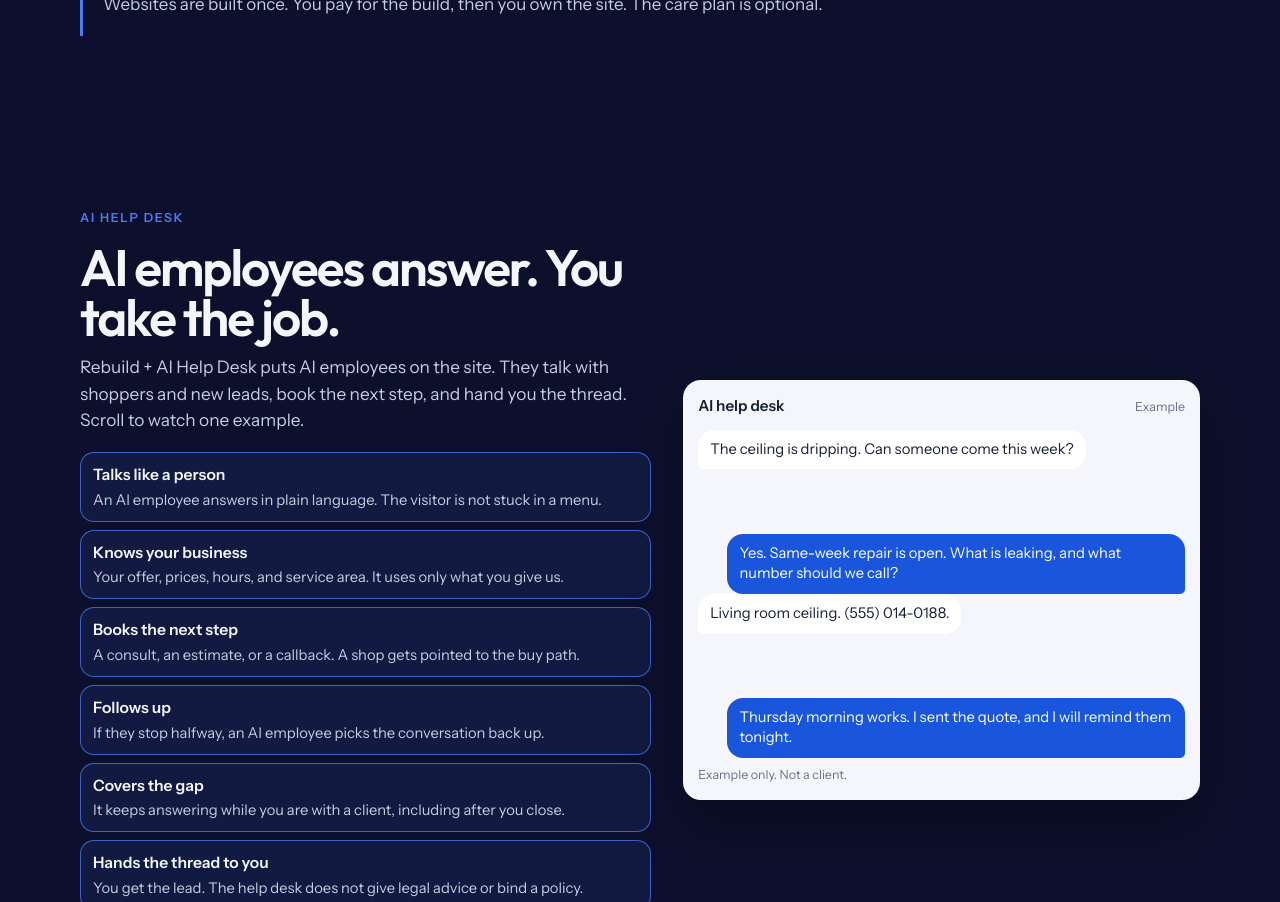
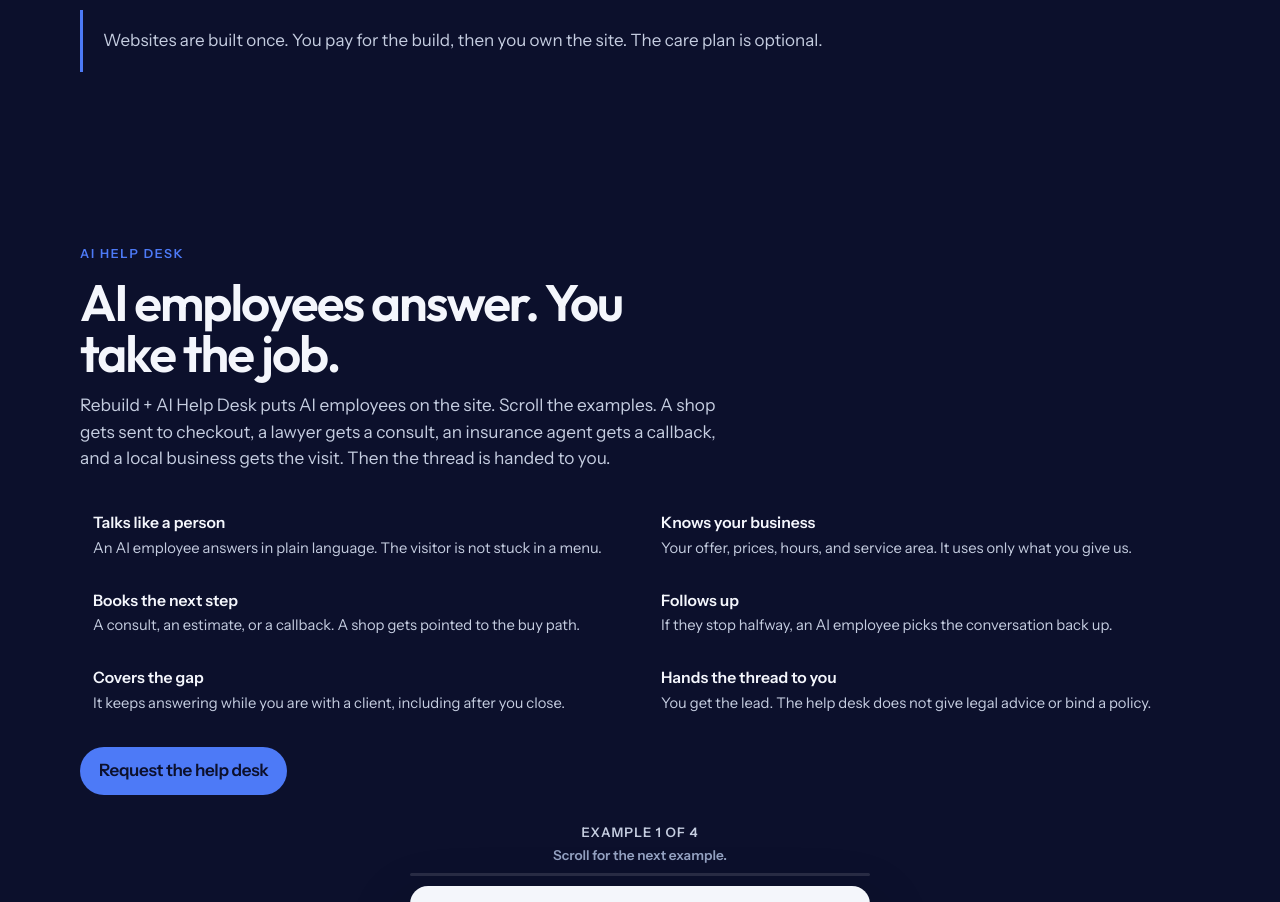
Before and after one commit to konvertmarketing1-star/konvrt, a React (Vite) app: page / in a window 1280 px wide. Shown: the part 3640-4542 px from the top of the page. Built offline with nearby package versions, Linux system fonts and the light colour scheme.

Commit message:
Show four help-desk examples that change as you scroll.
Each example is a full conversation with a separate handoff, for a shop, a lawyer, an insurance agent, and a local business.

```diff
--- a/src/App.tsx
+++ b/src/App.tsx
@@ -8,7 +8,7 @@ import {
   customOffer,
   customSeeds,
   deskCapabilities,
-  deskMessages,
+  deskThreads,
   faqs,
   fit,
   guarantee,
@@ -88,6 +88,127 @@ function stickyFor(band: string) {
   return { href: "#offers", ghost: "See websites", primary: "Request Rebuild", packageId: "rebuild" as const };
 }
 
+function DeskChat({ thread }: { thread: (typeof deskThreads)[number] }) {
+  return (
+    <div className="textshot desk-chat">
+      <header>
+        <strong>{thread.who}</strong>
+        <span>Example · {thread.kind}</span>
+      </header>
+      <div className="desk-chat-body">
+        {thread.messages.map((message) => (
+          <div key={message.text} className={`bubble ${message.from}`}>
+            <span className="who">{message.from === "in" ? "Visitor" : "AI help desk"}</span>
+            {message.text}
+          </div>
+        ))}
+      </div>
+      <p className="desk-handoff">
+        <strong>Handed to you</strong>
+        {thread.handoff}
+      </p>
+      <p className="desk-note">Example only. Not a client.</p>
+    </div>
+  );
+}
+
+function DeskExamples({ onRequest }: { onRequest: () => void }) {
+  const stageRef = useRef<HTMLDivElement>(null);
+  const still = prefersStill();
+  const [view, setView] = useState({ index: 0, amount: still ? 1 : 0 });
+
+  useEffect(() => {
+    if (still) return;
+    const stage = stageRef.current;
+    if (!stage) return;
+    const update = () => {
+      const pin = stage.querySelector<HTMLElement>(".desk-phone-pin");
+      const rect = stage.getBoundingClientRect();
+      const stickyTop = 96;
+      const travel = Math.max(stage.offsetHeight - (pin?.offsetHeight ?? 0), 1);
+      const amount = Math.min(1, Math.max(0, (stickyTop - rect.top) / travel));
+      const last = deskThreads.length - 1;
+      const index = amount >= 0.999 ? last : Math.min(last, Math.floor(amount * deskThreads.length));
+      const rounded = Math.round(amount * 200) / 200;
+      setView((prev) => (prev.index === index && prev.amount === rounded ? prev : { index, amount: rounded }));
+    };
+    update();
+    window.addEventListener("scroll", update, { passive: true });
+    window.addEventListener("resize", update);
+    return () => {
+      window.removeEventListener("scroll", update);
+      window.removeEventListener("resize", update);
+    };
+  }, [still]);
+
+  const goTo = (index: number) => {
+    const stage = stageRef.current;
+    if (!stage) return;
+    const pin = stage.querySelector<HTMLElement>(".desk-phone-pin");
+    const stickyTop = 96;
+    const travel = Math.max(stage.offsetHeight - (pin?.offsetHeight ?? 0), 1);
+    const amount = index / (deskThreads.length - 1);
+    const top = stage.getBoundingClientRect().top + window.scrollY;
+    window.scrollTo({ top: top - stickyTop + amount * travel, behavior: "smooth" });
+  };
+
+  const thread = deskThreads[view.index] ?? deskThreads[0];
+
+  return (
+    <section className="section" id="desk">
+      <div className="wrap">
+        <div className="section-head">
+          <p className="kicker">AI help desk</p>
+          <h2>AI employees answer. You take the job.</h2>
+          <p className="lede">
+            Rebuild + AI Help Desk puts AI employees on the site. Scroll the examples. A shop gets
+            sent to checkout, a lawyer gets a consult, an insurance agent gets a callback, and a
+            local business gets the visit. Then the thread is handed to you.
+          </p>
+        </div>
+        <ul className="desk-caps">
+          {deskCapabilities.map((item) => (
+            <li key={item.title}>
+              <strong>{item.title}</strong>
+              <span>{item.body}</span>
+            </li>
+          ))}
+        </ul>
+        <button type="button" className="btn btn-primary" onClick={onRequest}>
+          Request the help desk
+        </button>
+      </div>
+      {still ? (
+        <div className="wrap desk-stack">
+          {deskThreads.map((item) => (
+            <DeskChat key={item.id} thread={item} />
+          ))}
+        </div>
+      ) : (
+        <div className="desk-scroll" ref={stageRef}>
+          <div className="desk-phone-pin">
+            <p className="desk-count">
+              Example {view.index + 1} of {deskThreads.length}
+              <span>{view.index === deskThreads.length - 1 ? "That is the handoff." : "Scroll for the next example."}</span>
+            </p>
+            <div className="desk-meter" aria-hidden="true">
+              <span style={{ transform: `scaleX(${view.amount})` }} />
+            </div>
+            <DeskChat key={thread.id} thread={thread} />
+            <div className="desk-switch" role="group" aria-label="Help desk examples">
+              {deskThreads.map((item, index) => (
+                <button key={item.id} type="button" aria-pressed={index === view.index} onClick={() => goTo(index)}>
+                  {item.kind}
+                </button>
+              ))}
+            </div>
+          </div>
+        </div>
+      )}
+    </section>
+  );
+}
+
 export function App() {
   const [scrolled, setScrolled] = useState(false);
   const [menuOpen, setMenuOpen] = useState(false);
@@ -96,7 +217,6 @@ export function App() {
   const [band, setBand] = useState("hero");
   const [countResults, setCountResults] = useState(false);
   const millions = useCountUp(10, countResults);
-  const [deskStep, setDeskStep] = useState(() => (prefersStill() ? deskMessages.length - 1 : 0));
   const heroActions = useRef<HTMLDivElement>(null);
   const heroArt = useRef<HTMLDivElement>(null);
   const sticky = stickyFor(band);
@@ -137,15 +257,6 @@ export function App() {
       if (heroArt.current) {
         const y = Math.min(window.scrollY * 0.22, 72);
         heroArt.current.style.transform = `translate3d(0, ${y}px, 0)`;
-      }
-      const desk = document.getElementById("desk");
-      if (desk) {
-        const rect = desk.getBoundingClientRect();
-        const passed = window.innerHeight * 0.72 - rect.top;
-        const span = Math.max(rect.height - window.innerHeight * 0.45, 1);
-        const amount = Math.min(1, Math.max(0, passed / span));
-        const last = deskMessages.length - 1;
-        setDeskStep(amount >= 0.98 ? last : Math.min(last, Math.floor(amount * deskMessages.length)));
       }
       const cards = [...document.querySelectorAll<HTMLElement>("#offers .offer, #creative .offer")];
       const mid = window.innerHeight * 0.46;
@@ -499,7 +610,7 @@ export function App() {
                     <div className="bubble in">
                       Rear-ended yesterday. Can I talk with someone this week?
                     </div>
-                    <div className="bubble out">Thursday at 10. I sent the consult form.</div>
+                    <div className="bubble out">Thursday at 10:00 works. The office will call you then. This is not legal advice.</div>
                   </div>
                   <figcaption>
                     <span>Example</span>
@@ -517,7 +628,7 @@ export function App() {
                       Ceiling is dripping. Can someone come this week?
                       <img src="/examples/leak.jpg" alt="" />
                     </div>
-                    <div className="bubble out">Thursday morning works. I sent the quote.</div>
+                    <div className="bubble out">Thursday morning is open. Send the address and we will book the visit.</div>
                   </div>
                   <figcaption>
                     <span>Example</span>
@@ -596,44 +707,7 @@ export function App() {
           </div>
         </section>
 
-        <section className="section desk-stage" id="desk">
-          <div className="wrap desk-pin">
-            <div>
-              <p className="kicker">AI help desk</p>
-              <h2>AI employees answer. You take the job.</h2>
-              <p className="lede">
-                Rebuild + AI Help Desk puts AI employees on the site. They talk with shoppers and
-                new leads, book the next step, and hand you the thread. Scroll to watch one example.
-              </p>
-              <ul className="desk-caps">
-                {deskCapabilities.map((item, index) => {
-                  const capOn = Math.round((deskStep / (deskMessages.length - 1)) * (deskCapabilities.length - 1));
-                  return (
-                    <li key={item.title} className={index <= capOn ? "is-on" : undefined}>
-                      <strong>{item.title}</strong>
-                      <span>{item.body}</span>
-                    </li>
-                  );
-                })}
-              </ul>
-              <button type="button" className="btn btn-primary" onClick={() => openInquiry("front-desk")}>
-                Request the help desk
-              </button>
-            </div>
-            <div className="textshot desk-chat">
-              <header>
-                <strong>AI help desk</strong>
-                <span>Example</span>
-              </header>
-              {deskMessages.map((message, index) => (
-                <div key={message.text} className={index <= deskStep ? `bubble ${message.from} is-shown` : `bubble ${message.from}`}>
-                  {message.text}
-                </div>
-              ))}
-              <p className="desk-note">Example only. Not a client.</p>
-            </div>
-          </div>
-        </section>
+        <DeskExamples onRequest={() => openInquiry("front-desk")} />
 
         <section className="section" id="creative">
           <div className="wrap">
--- a/src/data.ts
+++ b/src/data.ts
@@ -282,11 +282,55 @@ export const deskCapabilities = [
   },
 ];
 
-export const deskMessages = [
-  { from: "in", text: "The ceiling is dripping. Can someone come this week?" },
-  { from: "out", text: "Yes. Same-week repair is open. What is leaking, and what number should we call?" },
-  { from: "in", text: "Living room ceiling. (555) 014-0188." },
-  { from: "out", text: "Thursday morning works. I sent the quote, and I will remind them tonight." },
+export const deskThreads = [
+  {
+    id: "shop",
+    who: "Marlow",
+    kind: "Shop",
+    handoff: "Shopper sent to checkout. Cedar hand oil, two bottles, $28 each.",
+    messages: [
+      { from: "in" as const, text: "Is the cedar hand oil in stock? I need two bottles by Friday." },
+      { from: "out" as const, text: "Yes. It is $28 and in stock. Orders placed today ship tomorrow." },
+      { from: "in" as const, text: "I will take two. Where do I check out?" },
+      { from: "out" as const, text: "Checkout is open on the product page. You will get a confirmation when the order is placed." },
+    ],
+  },
+  {
+    id: "law",
+    who: "Ames Law",
+    kind: "Lawyer",
+    handoff: "Consult booked. Thursday at 10:00. Call (555) 014-2200.",
+    messages: [
+      { from: "in" as const, text: "I was rear-ended yesterday. Can I book a consult this week?" },
+      { from: "out" as const, text: "Thursday at 10:00 is open. What number should the office call?" },
+      { from: "in" as const, text: "(555) 014-2200." },
+      { from: "out" as const, text: "Booked. Thursday at 10:00. The office will call that number. This chat is not legal advice." },
+    ],
+  },
+  {
+    id: "insurance",
+    who: "Pell Insurance",
+    kind: "Insurance",
+    handoff: "Callback requested for today. Home policy, closing Friday. (555) 019-4410.",
+    messages: [
+      { from: "in" as const, text: "We close on Friday. Can an agent call me about a home policy?" },
+      { from: "out" as const, text: "Yes. An agent can call today. What number should they use?" },
+      { from: "in" as const, text: "(555) 019-4410." },
+      { from: "out" as const, text: "Requested. An agent will call that number today. A policy is not bound in this chat." },
+    ],
+  },
+  {
+    id: "local",
+    who: "Northline Roofing",
+    kind: "Local",
+    handoff: "Visit booked. Thursday at 9:00. 14 Oak Street, living room ceiling.",
+    messages: [
+      { from: "in" as const, text: "The living room ceiling is dripping. Can someone come this week?" },
+      { from: "out" as const, text: "Yes. Thursday at 9:00 is open. What is the address?" },
+      { from: "in" as const, text: "14 Oak Street." },
+      { from: "out" as const, text: "Booked. Thursday at 9:00 at 14 Oak Street. You will get a reminder the evening before." },
+    ],
+  },
 ];
 
 export const steps = [
--- a/src/styles.css
+++ b/src/styles.css
@@ -655,6 +655,7 @@ h1, h2, h3 {
   display: flex;
   flex: 1;
   flex-direction: column;
+  gap: 8px;
   overflow: hidden;
   padding: 14px;
   border: 1px solid var(--line);
@@ -691,7 +692,6 @@ h1, h2, h3 {
 }
 
 .bubble.out {
-  margin-top: auto;
   margin-left: auto;
   background: #1a56db;
   color: #fff;
@@ -1088,16 +1088,11 @@ tr:last-child th, tr:last-child td { border-bottom: 0; }
   margin-bottom: 12px;
 }
 
-.desk-stage { padding-bottom: 28px; }
-
-.desk-pin { display: grid; gap: 22px; align-items: start; }
-
-.desk-pin h2 { margin-bottom: 12px; font-size: clamp(2.2rem, 4vw, 3.4rem); }
-
 .desk-caps {
   display: grid;
-  gap: 8px;
-  margin: 18px 0;
+  grid-template-columns: 1fr 1fr;
+  gap: 8px 16px;
+  margin: 8px 0 22px;
   padding: 0;
   list-style: none;
 }
@@ -1119,27 +1114,139 @@ tr:last-child th, tr:last-child td { border-bottom: 0; }
 
 .desk-caps span { color: var(--muted); font-size: 0.92rem; }
 
-.desk-chat { min-height: 280px; align-content: start; }
-
-.desk-chat .bubble:not(.is-shown) { display: none; }
+.desk-scroll { min-height: 220vh; margin-top: 28px; }
+
+.desk-phone-pin {
+  position: sticky;
+  top: 96px;
+  width: min(460px, calc(100% - 32px));
+  margin: 0 auto;
+}
+
+.desk-count {
+  margin: 0 0 8px;
+  color: var(--muted);
+  font-size: 0.82rem;
+  font-weight: 700;
+  letter-spacing: 0.08em;
+  text-transform: uppercase;
+  text-align: center;
+}
+
+.desk-count span {
+  display: block;
+  margin-top: 2px;
+  color: var(--faint);
+  font-size: 0.85rem;
+  font-weight: 600;
+  letter-spacing: 0;
+  text-transform: none;
+}
+
+.desk-chat { min-height: 0; }
+
+.desk-chat-body {
+  display: flex;
+  flex-direction: column;
+  gap: 8px;
+  min-height: 300px;
+}
+
+.desk-chat .bubble {
+  margin-top: 0;
+  padding: 8px 10px;
+  font-size: 0.88rem;
+}
+
+.desk-chat .who {
+  display: block;
+  margin-bottom: 2px;
+  font-size: 0.68rem;
+  font-weight: 700;
+  letter-spacing: 0.06em;
+  text-transform: uppercase;
+}
+
+.desk-chat .bubble.in .who { color: #3d4a66; }
+
+.desk-chat .bubble.out .who { color: rgba(255, 255, 255, 0.82); }
+
+.desk-handoff {
+  margin: 0;
+  padding: 10px 12px;
+  border-radius: 12px;
+  background: #e7edfb;
+  color: #172033;
+  font-size: 0.9rem;
+}
+
+.desk-handoff strong {
+  display: block;
+  margin-bottom: 2px;
+  color: #1a3f9c;
+  font-size: 0.68rem;
+  letter-spacing: 0.06em;
+  text-transform: uppercase;
+}
 
 .desk-note {
-  margin: 8px 0 0;
+  margin: 0;
   color: #6b7388;
   font-size: 0.78rem;
 }
 
+.desk-switch {
+  display: grid;
+  grid-template-columns: repeat(4, minmax(0, 1fr));
+  gap: 6px;
+  margin-top: 10px;
+}
+
+.desk-switch button {
+  min-height: 36px;
+  padding: 6px 2px;
+  border-radius: 999px;
+  border: 1px solid var(--line);
+  background: rgba(12, 16, 44, 0.55);
+  color: var(--ink);
+  font-size: 0.72rem;
+  font-weight: 700;
+}
+
+.desk-switch button[aria-pressed="true"] {
+  background: var(--blue);
+  color: var(--blue-ink);
+  border-color: transparent;
+}
+
+.desk-meter {
+  height: 3px;
+  margin: 0 0 10px;
+  border-radius: 99px;
+  background: rgba(255, 255, 255, 0.12);
+  overflow: hidden;
+}
+
+.desk-meter span {
+  display: block;
+  height: 100%;
+  background: var(--blue);
+  transform: scaleX(0);
+  transform-origin: left center;
+}
+
+.desk-stack {
+  display: grid;
+  gap: 16px;
+  margin-top: 22px;
+}
+
 @media (min-width: 981px) {
-  .desk-stage { min-height: 168vh; }
-  .desk-pin {
-    position: sticky;
-    top: 96px;
-    grid-template-columns: 1.05fr 0.95fr;
-    gap: 32px;
-    align-items: center;
-    min-height: calc(100vh - 130px);
-  }
-  .desk-chat { min-height: 420px; align-content: end; }
+  .desk-stack { grid-template-columns: 1fr 1fr; }
+}
+
+@media (max-width: 640px) {
+  .desk-caps { grid-template-columns: 1fr; }
 }
 
 .site-footer {
@@ -1564,6 +1671,13 @@ tr:last-child th, tr:last-child td { border-bottom: 0; }
     opacity: 1;
     transform: scale(1.03);
   }
+
+  .desk-chat { animation: desk-in 0.35s ease; }
+}
+
+@keyframes desk-in {
+  from { opacity: 0; transform: translateY(8px); }
+  to { opacity: 1; transform: none; }
 }
 
 @media (prefers-reduced-motion: reduce) {
```
